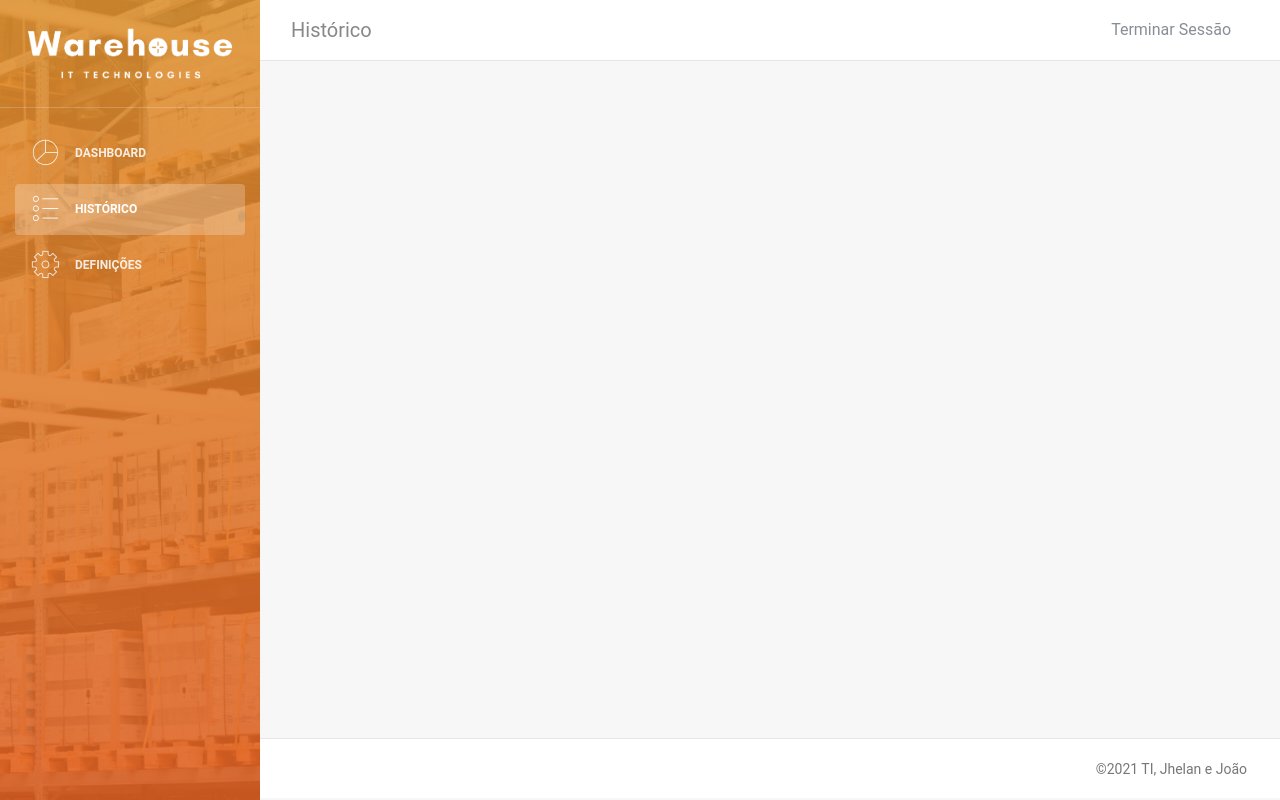
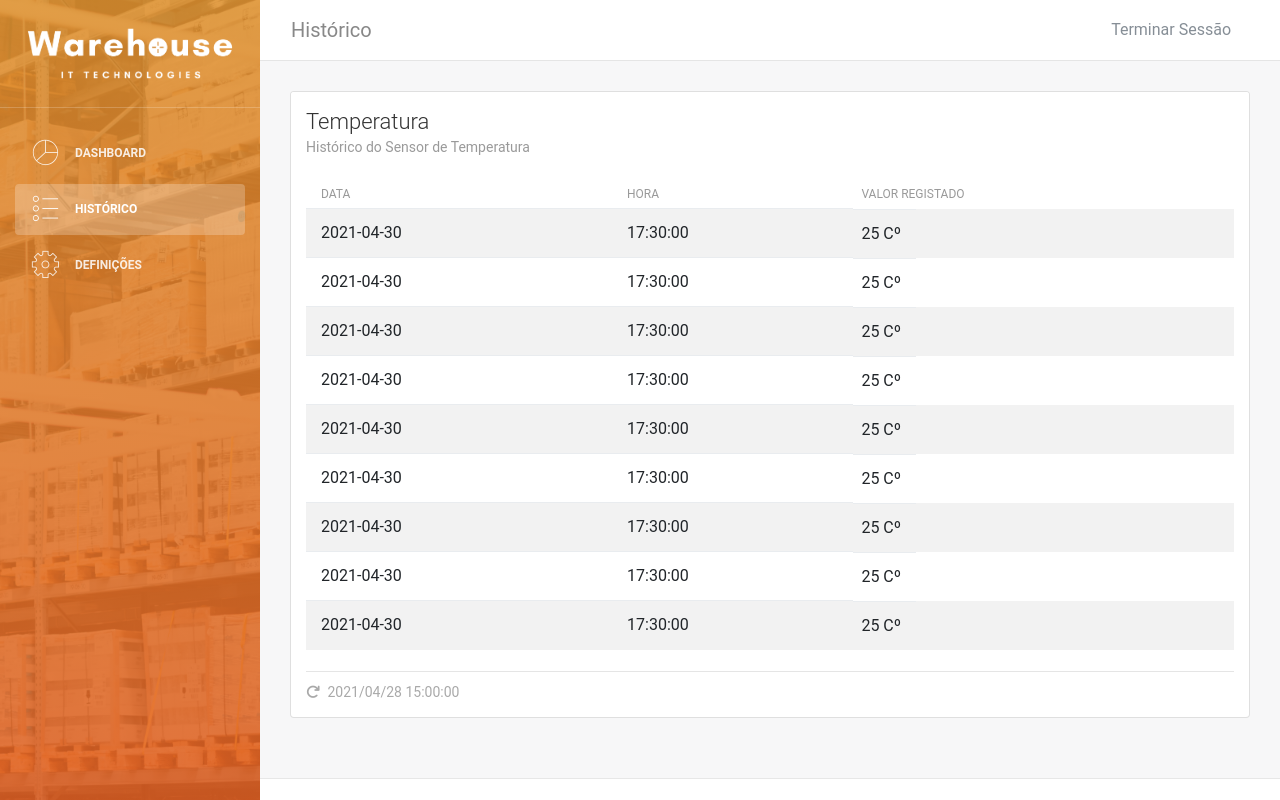
Before and after one commit to adaojoaof/Armazem-Inteligente, a PHP site: page /historico.php in a window 1280 px wide. Run offline with PHP 8.4, Linux system fonts and the light colour scheme; the visitor is signed in with stand-in values (Sample User, id 1); some libraries are stand-ins or nearby versions.

Commit message:
Histórico temperatura

```diff
--- a/historico.php
+++ b/historico.php
@@ -3,7 +3,77 @@
     $activePage="historico";
 ?>
 <?php include "header.php"; ?>
-
-
+<div class="row">
+<div class="col-12">
+      <div class="card-stats card">
+      <div class="card-header">
+                <h4 class="card-title">Temperatura</h4>
+                <p class="card-category">Histórico do Sensor de Temperatura</p>
+            </div>
+         <div class="card-body">
+            <div class="table-responsive">
+                <table class="table table-hover table-striped">
+                    <thead>
+                        <th>Data</th>
+                        <th>Hora</th>
+                        <th>Valor Registado</th>
+                    </thead>
+                    <tbody>
+                        <tr>
+                            <td>2021-04-30</td>
+                            <td>17:30:00</td>
+                            <td>25 Cº</td>
+                        </tr>
+                        <tr>
+                            <td>2021-04-30</td>
+                            <td>17:30:00</td>
+                            <td>25 Cº</td>
+                        </tr>
+                        <tr>
+                            <td>2021-04-30</td>
+                            <td>17:30:00</td>
+                            <td>25 Cº</td>
+                        </tr>
+                        <tr>
+                            <td>2021-04-30</td>
+                            <td>17:30:00</td>
+                            <td>25 Cº</td>
+                        </tr>
+                        <tr>
+                            <td>2021-04-30</td>
+                            <td>17:30:00</td>
+                            <td>25 Cº</td>
+                        </tr>
+                        <tr>
+                            <td>2021-04-30</td>
+                            <td>17:30:00</td>
+                            <td>25 Cº</td>
+                        </tr>
+                        <tr>
+                            <td>2021-04-30</td>
+                            <td>17:30:00</td>
+                            <td>25 Cº</td>
+                        </tr>
+                        <tr>
+                            <td>2021-04-30</td>
+                            <td>17:30:00</td>
+                            <td>25 Cº</td>
+                        </tr>
+                        <tr>
+                            <td>2021-04-30</td>
+                            <td>17:30:00</td>
+                            <td>25 Cº</td>
+                        </tr>
+                    </tbody>
+                </table>
+            </div>
+         </div>
+         <div class="card-footer">
+         <hr>
+                <div class="stats"><i class="fas fa-redo mr-1"></i> 2021/04/28 15:00:00</div>
+         </div>
+      </div>
+   </div>
+</div>
 
 <?php include "footer.php"; ?>
```
